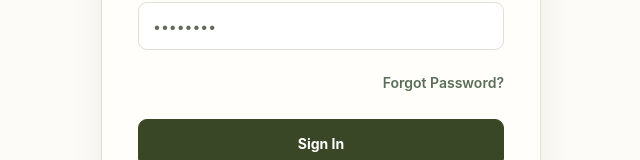
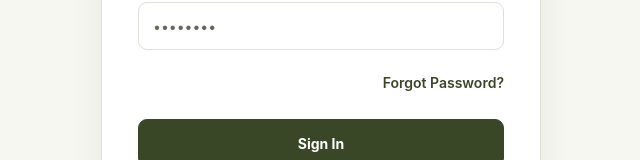
Before and after one commit to Maqdubia/Nexoraa, a React app in the folder frontend/: page /login in a window 1280 px wide. Shown: the part 361-521 px from the top of the page, without its empty margins (319-959 px from the left). Built offline with nearby package versions, Linux system fonts and the light colour scheme; the HTML template or start-up script is replaced by a standard one.

Commit message:
Update color variables and styles in Login.css

```diff
--- a/frontend/src/pages/Login.css
+++ b/frontend/src/pages/Login.css
@@ -1,15 +1,15 @@
 
 :root {
-  --primary: #5B6E58;
-  --primary-hover: #43563F;
-  --primary-light: #E8ECDD;
-  --text-main: #1D291C;
-  --text-muted: #77766C;
-  --bg-gradient: #FDFBF7;
-  --surface: #FFFEFA;
-  --border: #E7E0D7;
+  --primary: #3A4726;
+  --primary-hover: #1C2418;
+  --primary-light: #CFD6C8;
+  --text-main: #1C2418;
+  --text-muted: #626858;
+  --bg-gradient: #F7F7F2;
+  --surface: #FFFFFF;
+  --border: #DDE1D6;
   --radius: 16px;
-  --shadow: 0 12px 36px rgba(29, 41, 28, 0.07);
+  --shadow: 0 12px 36px rgba(28, 36, 24, 0.07);
 }
 
 .auth-page {
@@ -84,7 +84,7 @@
   border: 1px solid var(--border);
   border-radius: 9px;
   outline: none;
-  background: #FDFBF7;
+  background: var(--bg-gradient);
   color: var(--text-main);
   font-size: 14px;
   transition: border-color 180ms ease, box-shadow 180ms ease,
@@ -92,13 +92,13 @@
 }
 
 .input-group input::placeholder {
-  color: #A09C91;
+  color: #777D6D;
 }
 
 .input-group input:focus {
-  border-color: var(--primary);
-  background: #FFFEFA;
-  box-shadow: 0 0 0 3px rgba(91, 110, 88, 0.13);
+  border-color: #7F8D63;
+  background: var(--surface);
+  box-shadow: 0 0 0 3px rgba(127, 141, 99, 0.18);
 }
 
 .auth-button {
@@ -150,15 +150,15 @@
 }
 
 .message-banner.success {
-  border-color: #D5DFC9;
-  background: #EEF2E8;
-  color: #43563F;
+  border-color: #BFCAB1;
+  background: #EDF0E6;
+  color: #3A4726;
 }
 
 .message {
-  border-color: #D5DFC9;
-  background: #EEF2E8;
-  color: #43563F;
+  border-color: #BFCAB1;
+  background: #EDF0E6;
+  color: #3A4726;
 }
 
 .divider {
@@ -194,7 +194,7 @@
   padding: 12px;
   border: 1px solid var(--border);
   border-radius: 9px;
-  background: #F4EFEB;
+  background: var(--primary-light);
   color: var(--text-main);
   font-size: 14px;
   font-weight: 600;
@@ -203,12 +203,12 @@
 }
 
 .secondary-button:hover {
-  border-color: #C2A684;
-  background: #EDE5DB;
+  border-color: #7F8D63;
+  background: #E2E7DC;
 }
 
 .auth-page button:focus-visible {
-  outline: 2px solid var(--primary);
+  outline: 2px solid #7F8D63;
   outline-offset: 3px;
 }
 
```
